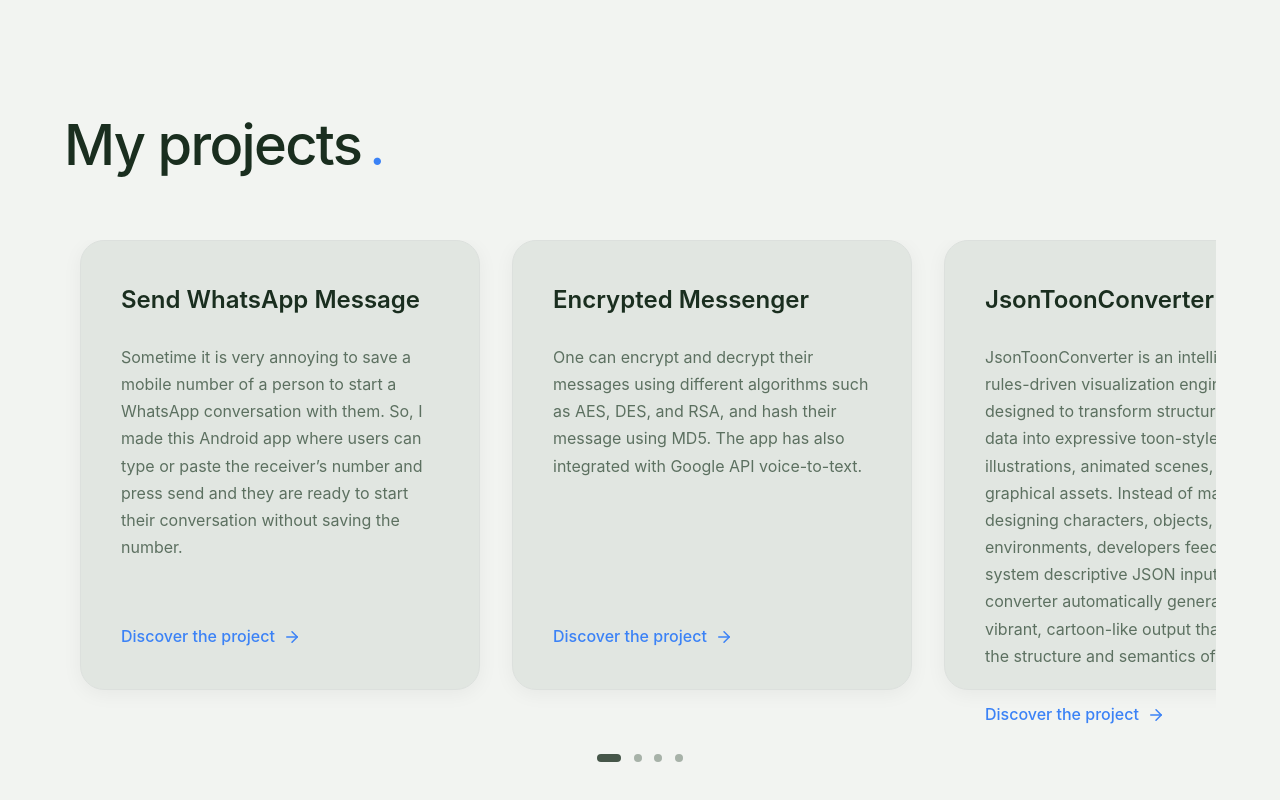
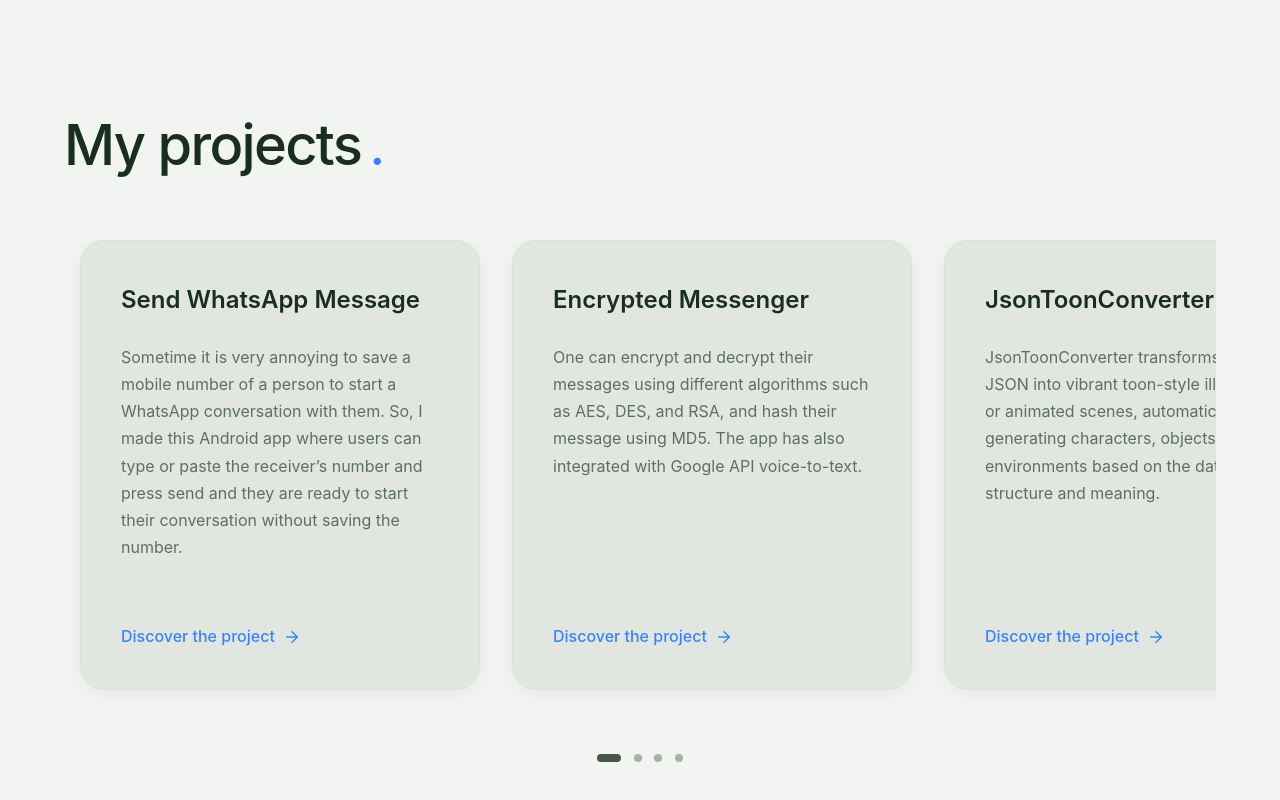
Before and after one commit to anuraj07/AIPortfolio, a React (Vite) app: page / in a window 1280 px wide. Shown: the part 1915-2715 px from the top of the page. Built offline with nearby package versions, Linux system fonts and the light colour scheme.

Commit message:
feat: manual updates to Services list and Theme logic

```diff
--- a/src/components/Projects.tsx
+++ b/src/components/Projects.tsx
@@ -17,7 +17,7 @@
         },
         {
             title: "JsonToonConverter",
-            description: "JsonToonConverter is an intelligent, rules-driven visualization engine designed to transform structured JSON data into expressive toon-style illustrations, animated scenes, or stylized graphical assets. Instead of manually designing characters, objects, or environments, developers feed the system descriptive JSON input, and the converter automatically generates a vibrant, cartoon-like output that reflects the structure and semantics of the data.",
+            description: "JsonToonConverter transforms structured JSON into vibrant toon-style illustrations or animated scenes, automatically generating characters, objects, and environments based on the data’s structure and meaning.",
             link: "https://github.com/anuraj07/JsonToonConverter"
         },
         {
--- a/src/components/Services.tsx
+++ b/src/components/Services.tsx
@@ -14,7 +14,7 @@
             icon: <Layers size={32} style={{ color: 'var(--accent-color)' }} />,
             title: "Tools I Use",
             description: "I use the latest tools and technologies to build functional and scalable products:",
-            list: ["Mobile App Development:\nKotlin, Java, Flutter", "Backend:\nSpring Boot, MongoDB, PostgreSQL", "Design:\nFigma, Zeplin"]
+            list: ["Mobile App Development:\nJetpack Compose, Flutter, Kotlin, Java, Dart", "Backend:\nSpring Boot, MongoDB, PostgreSQL", "Design:\nFigma, Zeplin"]
         },
         // {
         //     icon: <Palette size={32} style={{ color: 'var(--accent-color)' }} />,
```
